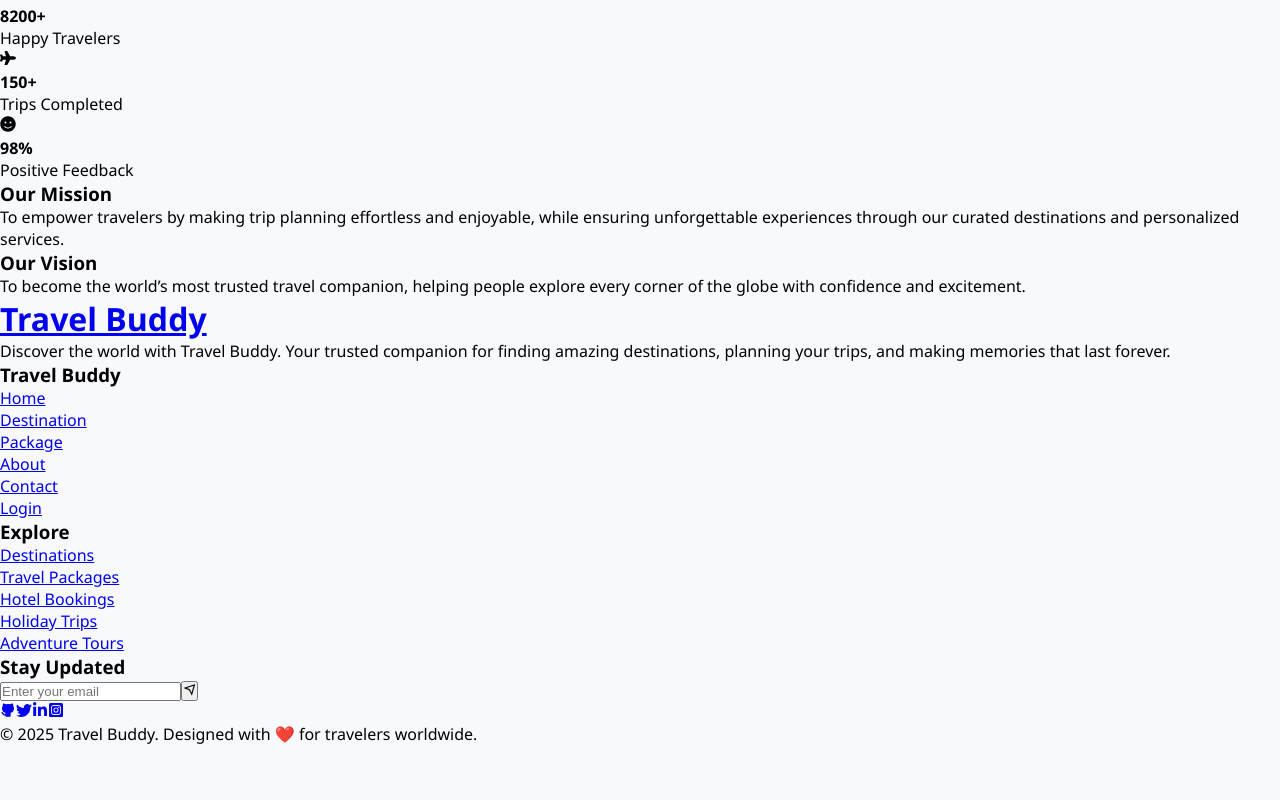
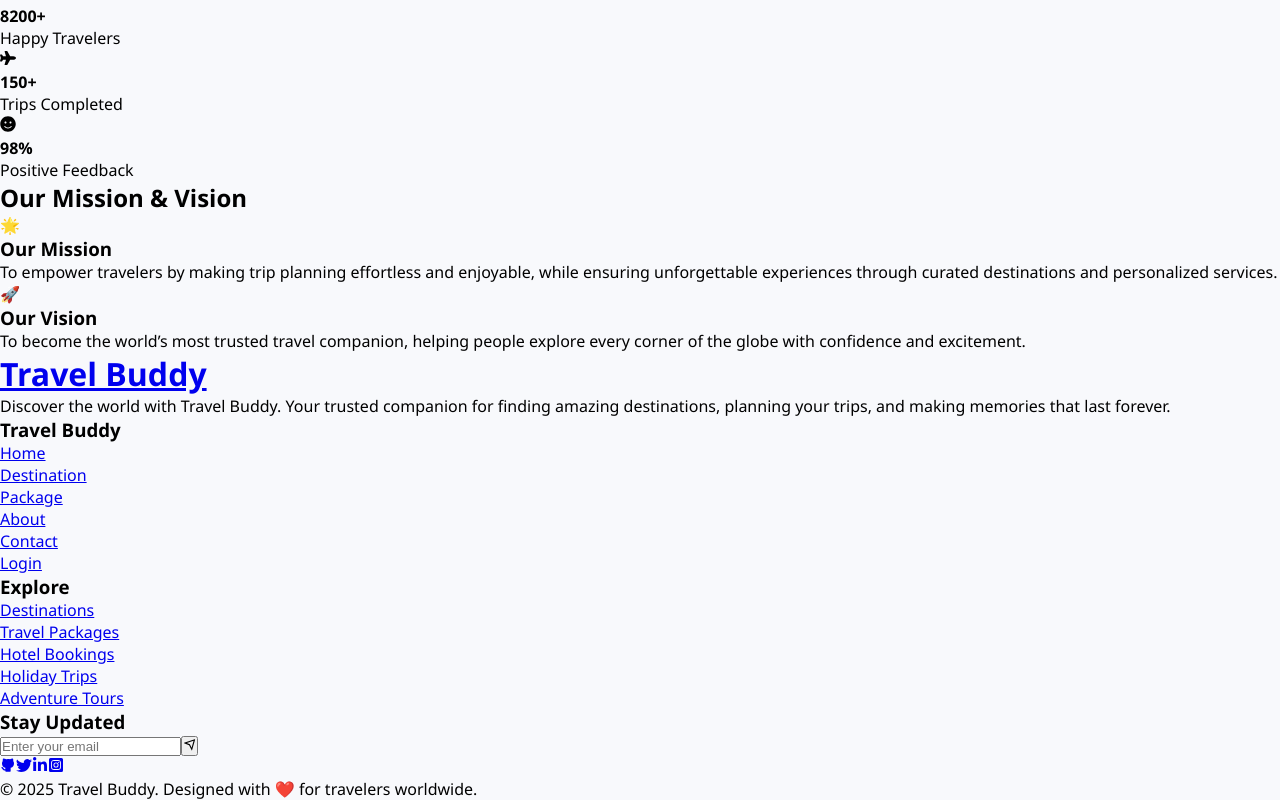
Before and after one commit to harsh-7646/Travelbuddy, a React (Create React App) app: page / in a window 1280 px wide. Shown: the part 9612-10412 px from the top of the page. Before the commit the page ends 10357 px from the top, so only its background shows below. Built offline with nearby package versions, Linux system fonts and the light colour scheme.

Commit message:
updated some part of about section

```diff
--- a/src/User/About.jsx
+++ b/src/User/About.jsx
@@ -128,22 +128,44 @@ function About() {
             </div>
           </div>
 
-          {/* Mission & Vision Section */}
-          <div className="mt-20 text-center max-w-3xl mx-auto">
-            <h3 className="text-2xl font-bold text-indigo-900">Our Mission</h3>
-            <p className="mt-4 text-slate-700">
-              To empower travelers by making trip planning effortless and
-              enjoyable, while ensuring unforgettable experiences through our
-              curated destinations and personalized services.
-            </p>
-            <h3 className="mt-10 text-2xl font-bold text-indigo-900">
-              Our Vision
-            </h3>
-            <p className="mt-4 text-slate-700">
-              To become the world’s most trusted travel companion, helping people
-              explore every corner of the globe with confidence and excitement.
-            </p>
+          {/* 🚀 Mission & Vision Section (Modern Gradient Glassy Style) */}
+          <div className="mt-20 relative bg-gradient-to-br from-indigo-50 via-white to-pink-50 py-16 px-6 rounded-3xl shadow-lg overflow-hidden">
+            {/* Decorative gradient orbs */}
+            <div className="absolute top-10 left-10 w-32 h-32 bg-indigo-300 rounded-full blur-3xl opacity-30"></div>
+            <div className="absolute bottom-10 right-10 w-40 h-40 bg-pink-300 rounded-full blur-3xl opacity-30"></div>
+
+            <h2 className="text-3xl md:text-4xl font-extrabold text-center text-indigo-900 relative z-10">
+              Our Mission & Vision
+            </h2>
+
+            <div className="mt-14 grid grid-cols-1 md:grid-cols-2 gap-10 relative z-10">
+              {/* Mission */}
+              <div className="group bg-white/60 backdrop-blur-xl border border-white/40 p-8 rounded-2xl shadow-md hover:shadow-xl transition transform hover:-translate-y-2">
+                <div className="flex items-center justify-center w-14 h-14 rounded-full bg-gradient-to-r from-indigo-500 to-purple-500 text-white text-2xl mb-4 group-hover:scale-110 transition">
+                  🌟
+                </div>
+                <h3 className="text-xl font-bold text-indigo-900">Our Mission</h3>
+                <p className="mt-3 text-slate-700 leading-relaxed">
+                  To empower travelers by making trip planning effortless and enjoyable,
+                  while ensuring unforgettable experiences through curated destinations
+                  and personalized services.
+                </p>
+              </div>
+
+              {/* Vision */}
+              <div className="group bg-white/60 backdrop-blur-xl border border-white/40 p-8 rounded-2xl shadow-md hover:shadow-xl transition transform hover:-translate-y-2">
+                <div className="flex items-center justify-center w-14 h-14 rounded-full bg-gradient-to-r from-pink-500 to-red-500 text-white text-2xl mb-4 group-hover:scale-110 transition">
+                  🚀
+                </div>
+                <h3 className="text-xl font-bold text-indigo-900">Our Vision</h3>
+                <p className="mt-3 text-slate-700 leading-relaxed">
+                  To become the world’s most trusted travel companion, helping people
+                  explore every corner of the globe with confidence and excitement.
+                </p>
+              </div>
+            </div>
           </div>
+
         </div>
       </section>
 
```
